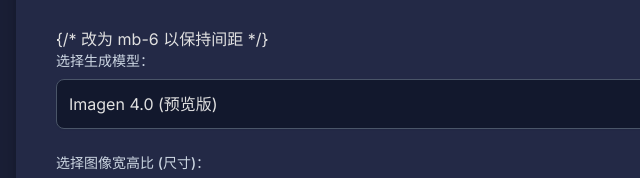
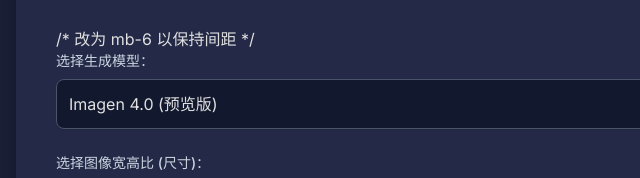
Before and after one commit to dakaishizhong/image, a website: page index.html in a window 1280 px wide. Shown: the part 357-535 px from the top of the page, 0-640 px from the left. Drawn offline with nearby package versions, Linux system fonts and the light colour scheme.

Commit message:
Update index.html

```diff
--- a/index.html
+++ b/index.html
@@ -118,7 +118,7 @@
             <textarea id="prompt" name="prompt" rows="4" class="w-full p-3 border rounded-lg shadow-sm focus:ring-pink-500 focus:border-pink-500 transition duration-150 ease-in-out text-base" placeholder="一条雄伟的龙飞过一座像素化的城堡"></textarea>
         </div>
 
-        <div class="mb-6 text-left"> {/* 改为 mb-6 以保持间距 */}
+        <div class="mb-6 text-left"> /* 改为 mb-6 以保持间距 */
             <label for="modelId" class="block text-sm font-medium text-slate-300 mb-2">选择生成模型：</label>
             <select id="modelId" name="modelId" class="w-full p-3 border rounded-lg shadow-sm focus:ring-pink-500 focus:border-pink-500 transition duration-150 ease-in-out text-base">
                 <option value="imagen-4.0-generate-preview-05-20" selected>Imagen 4.0 (预览版)</option>
```
